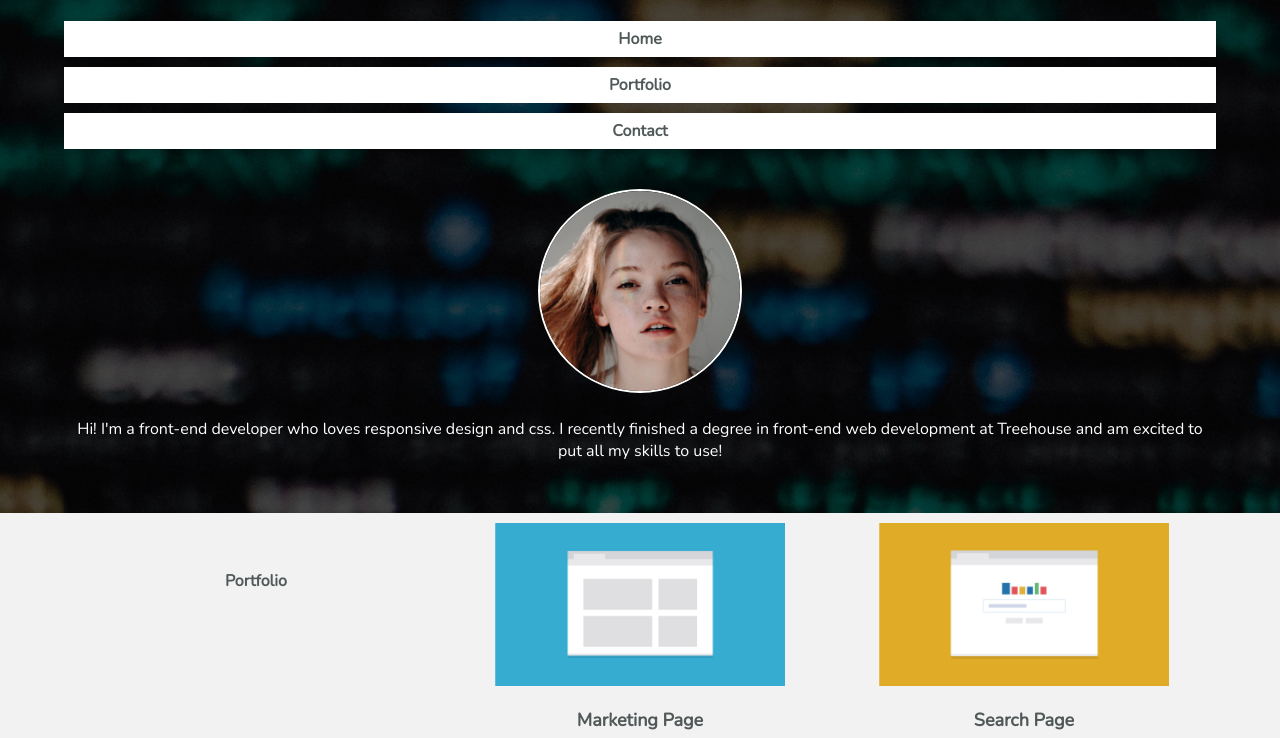
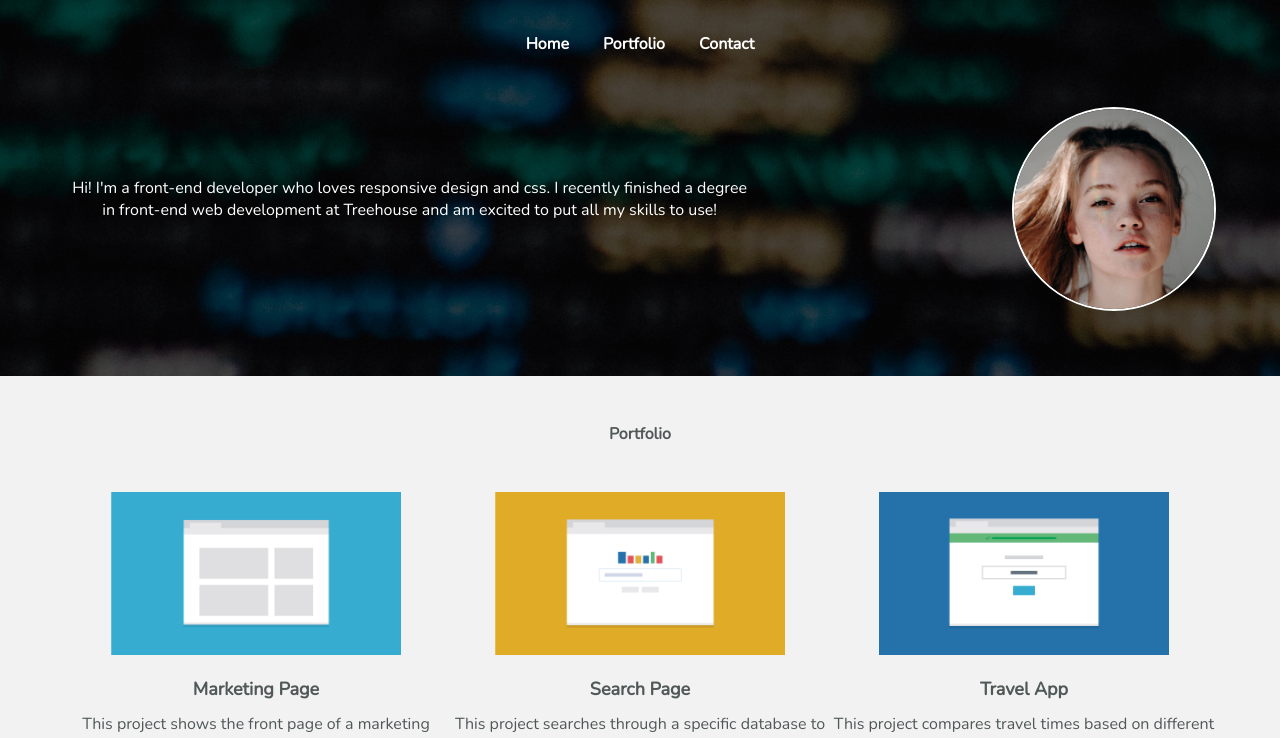
Before and after one commit to I-Strohmeyer/techdegree-project-2, a plain HTML site: page index.html in a window 1280 px wide. Shown: the part 60-798 px from the top of the page. Drawn offline with nearby package versions, Linux system fonts and the light colour scheme.

Commit message:
tablet fixes

```diff
--- a/css/styles.css
+++ b/css/styles.css
@@ -151,7 +151,7 @@ a {
 }
 
 a:hover {
-  color: #505858;
+  color: #000;
 }
 
 /* Pictures */
@@ -171,11 +171,31 @@ a:hover {
 @media (min-width: 768px) {
   .main-content {
     grid-template-columns: 1fr 1fr;
-   }
+  }
+  li {
+    background: none;
+    display: inline-block;
+    padding: 15px;
+    font-weight: 600;
+  }
+  li a {
+    color: #fff;
+  }
+  .intro {
+    overflow: auto;
+    display: inline-block;
+  }
+  .profile-pic {
+    float: right;
+  }
+  .text-intro {
+    width: 60%;
+    padding-top: 100px;
+  }
 }
 
 @media (min-width: 1024px) {
   .main-content {
     grid-template-columns: 1fr 1fr 1fr;
-   }
+  }
 }
--- a/index.html
+++ b/index.html
@@ -17,12 +17,10 @@
         Cersei Lannister
       </h1>
       <ul class="nav-list">
-        <li><a href="#">Home</a></li>
+        <li><a name="top" href="#">Home</a></li>
         <li><a href="#">Portfolio</a></li>
         <li><a href="#">Contact</a></li>
       </ul>
-
-
       <div class="intro">
         <img class="profile-pic" src="img/profile-girl2.jpg" alt="A pretty picture of myself">
         <p class="text-intro">
@@ -34,8 +32,9 @@
     </header>
   </div>
   <div class="container-main">
+
+    <h2>Portfolio</h2>
     <div class="main-content">
-      <h2>Portfolio</h2>
       <div class="marketing">
         <img class=main-pic src="img/portfolio-1.png" alt="Picture of my Marketing Page">
         <h3>Marketing Page</h3>
@@ -82,7 +81,7 @@
     <hr>
     <div class="TEST">
       <p class="student-bottom-nav">Cersei Lannister</p>
-      <p class="Back-to-top-nav">Back to Top</p>
+      <p class="Back-to-top-nav"><a href="#top">Back to Top</a></p>
     </div>
   </footer>
   </div>
```
